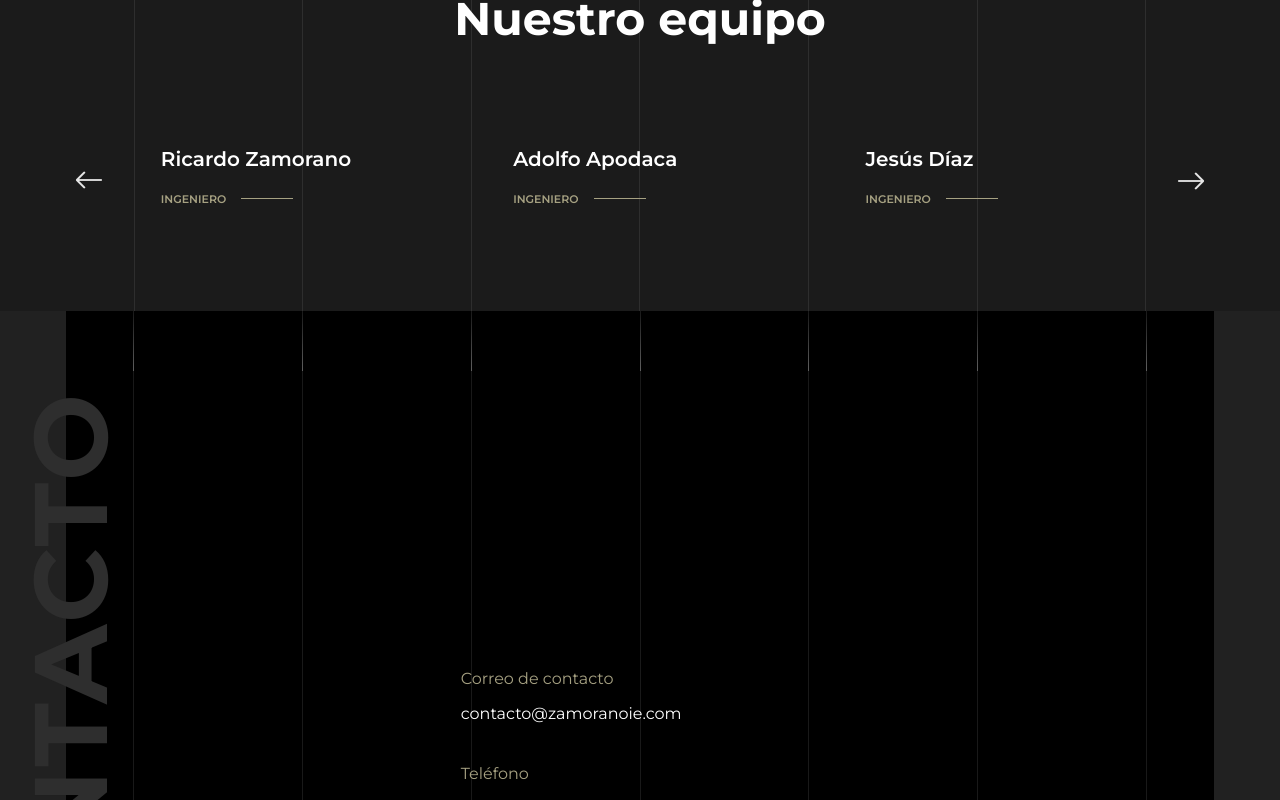
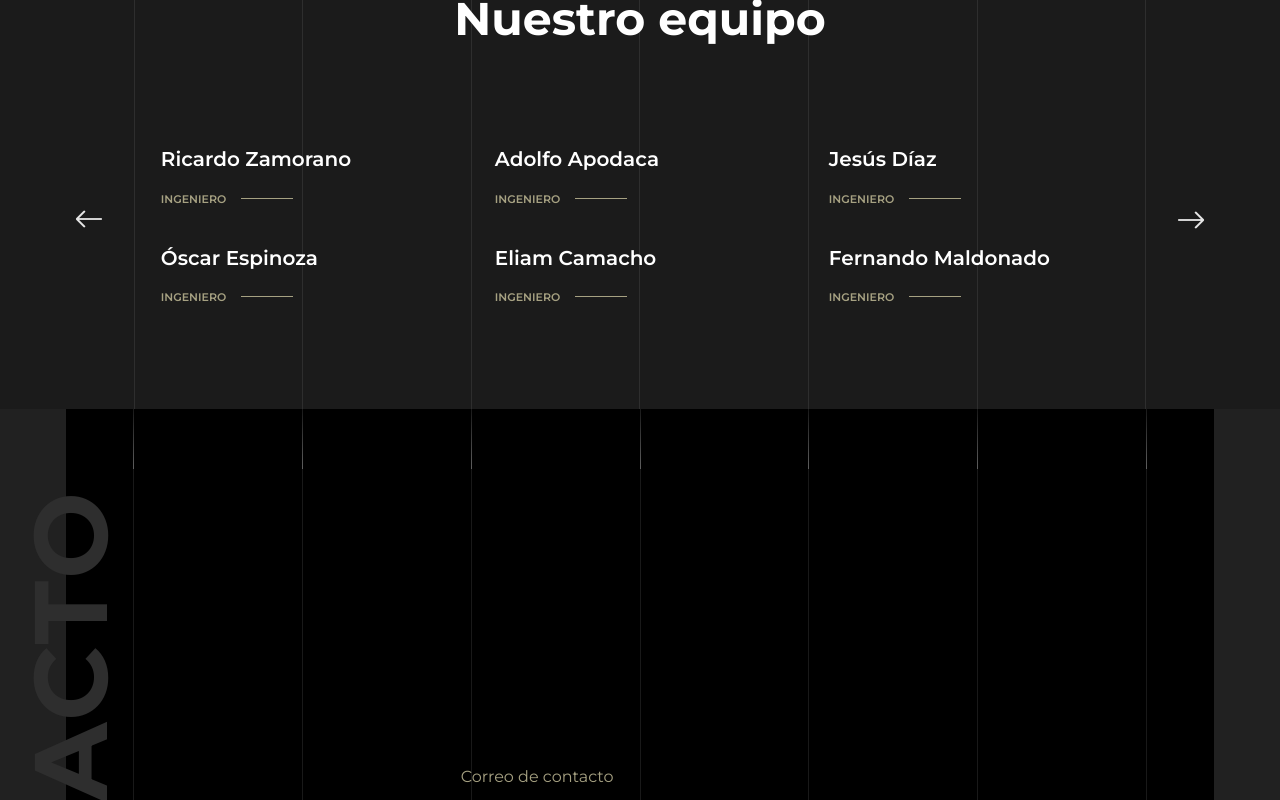
Before and after one commit to ByJordan201/zamorano-page, a React (Create React App) app: page /about in a window 1280 px wide. Shown: the part 5060-5860 px from the top of the page. Built offline with nearby package versions, Linux system fonts and the light colour scheme; what outlayer would draw is missing.

Commit message:
grid team members

```diff
--- a/public/js/theme.js
+++ b/public/js/theme.js
@@ -330,15 +330,15 @@ Description: Mrittik is a Modern Architecture Theme
 
             breakpoints: {
                 767: {
-                    slidesPerView: 2,
+                    slidesPerView: 1,
                     spaceBetween: 30,
                 },
                 1200: {
-                    slidesPerView: 3,
+                    slidesPerView: 1,
                     spaceBetween: 65,
                 },
                 1400: {
-                    slidesPerView: 3,
+                    slidesPerView: 1,
                     spaceBetween: 65,
                 },
             }
--- a/src/assets/css/styles-personals.css
+++ b/src/assets/css/styles-personals.css
@@ -55,6 +55,16 @@
         grid-template-columns: none;
     }
 }
+.grid-team{
+    display: grid;
+    gap:10px;
+    grid-template-columns: repeat(3,1fr);
+}
+@media screen and (max-width: 750px) {
+    .grid-team{
+        grid-template-columns: repeat(2,1fr);
+    }
+}
 
 /* .item_image{
     object-fit: ;
--- a/src/containers/TeamContainers/TeamContainer02.jsx
+++ b/src/containers/TeamContainers/TeamContainer02.jsx
@@ -41,6 +41,8 @@ const TeamContainer02 = () => {
             name: 'Fernando Maldonado',
             designation: 'INGENIERO',
         },
+    ]
+    const TeamData2 = [
         {
             id: '7',
             /* img: 'images/team/7.jpg', */
@@ -77,6 +79,8 @@ const TeamContainer02 = () => {
             name: 'Giovana Pérez',
             designation: 'ARQUITECTO',
         },
+    ]
+    const TeamData3 = [
         {
             id: '13',
             /* img: 'images/team/9.jpg', */
@@ -113,8 +117,6 @@ const TeamContainer02 = () => {
             name: 'Roxana Montes',
             designation: 'ARQUITECTO',
         },
-
-
     ]
     return (
         <section >
@@ -131,18 +133,18 @@ const TeamContainer02 = () => {
                             breakpoints={{
                                 600: {
                                     width: 600,
-                                    slidesPerView: 2,
+                                    slidesPerView: 1,
                                     spaceBetween: 30,
                                 },
                                 768: {
                                     width: 768,
-                                    slidesPerView: 3,
+                                    slidesPerView: 1,
                                     spaceBetween: 30,
                                 },
                                 992: {
                                     width: 992,
-                                    slidesPerView: 3,
-                                    spaceBetween: 65,
+                                    slidesPerView: 1,
+                                    spaceBetween: 30,
                                 },
                             }}
                             autoHeight={true}
@@ -157,15 +159,42 @@ const TeamContainer02 = () => {
                                 nextEl: '.swiper-button-next',
                             }}
                         >
-                            {
-                                TeamData.map(data =>
-                                    <SwiperSlide>
-                                        <TeamCard02
-                                            key={data.id}
-                                            data={data}
-                                        />
-                                    </SwiperSlide>)
-                            }
+                            <SwiperSlide>
+                                <div className='grid-team'>
+                                    {
+                                        TeamData.map((data)=>{
+                                            return <TeamCard02
+                                                key={data.id}
+                                                data={data}
+                                            />
+                                        })
+                                    }
+                                </div>
+                            </SwiperSlide>
+                                <SwiperSlide>
+                                    <div className='grid-team'>
+                                        {
+                                            TeamData2.map((data)=>{
+                                                return <TeamCard02
+                                                    key={data.id}
+                                                    data={data}
+                                                />
+                                            })
+                                        }
+                                    </div>
+                                </SwiperSlide>
+                            <SwiperSlide>
+                                <div className='grid-team'>
+                                    {
+                                        TeamData3.map((data)=>{
+                                            return <TeamCard02
+                                                key={data.id}
+                                                data={data}
+                                            />
+                                        })
+                                    }
+                                </div>
+                            </SwiperSlide>
                         </Swiper>
 
                         {/* <!-- Add Buttons --> */}
```
